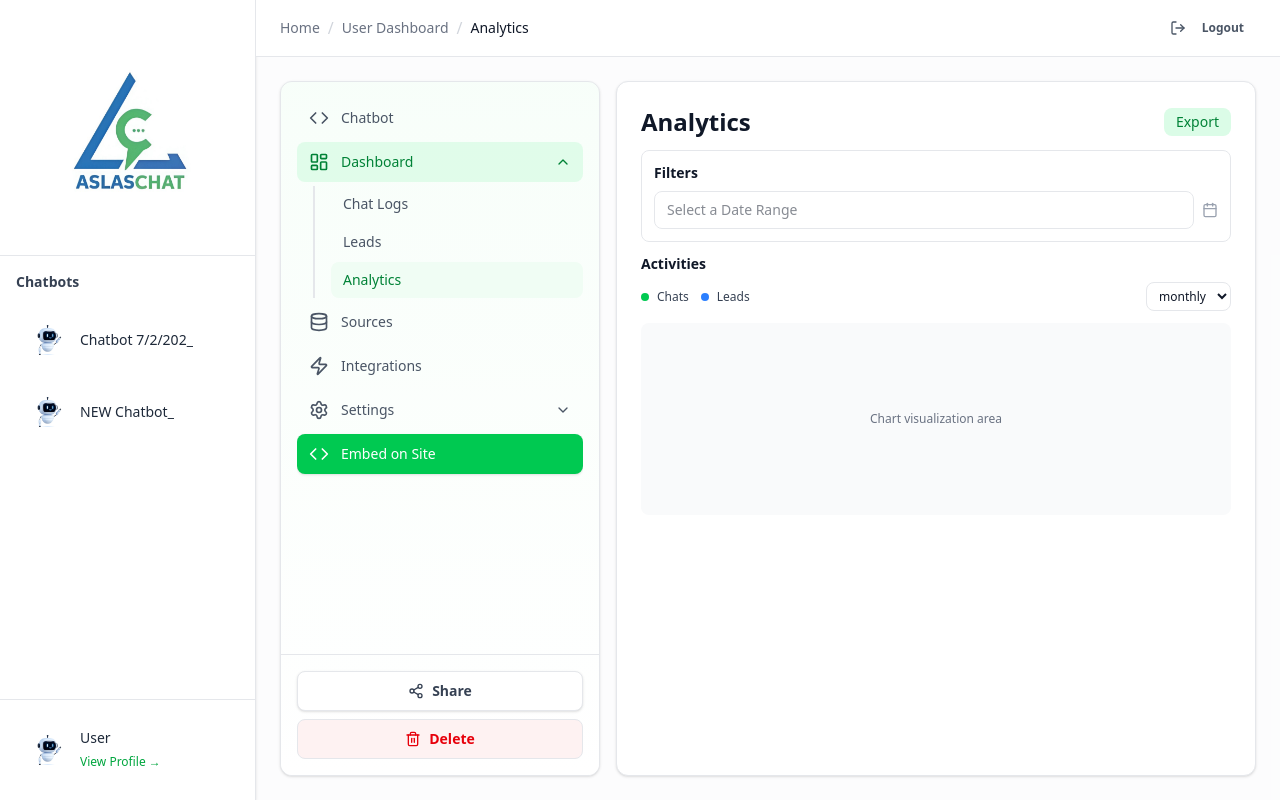
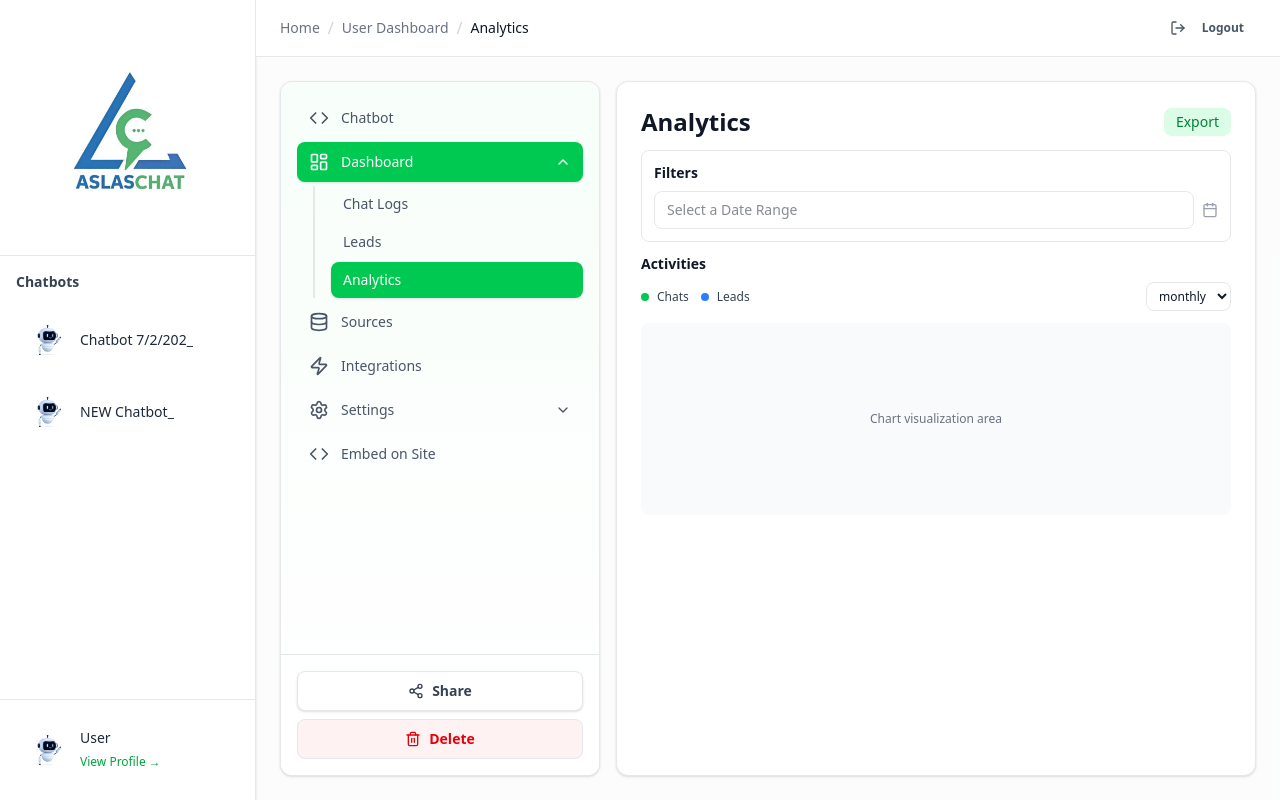
Before and after one commit to Anas-Altaf/Aslase-Chat, a Next.js app: page /user-dashboard/analytics in a window 1280 px wide. Both pictures are taken after a click on the button "Dashboard". Built offline with nearby package versions, Linux system fonts and the light colour scheme; no server answers.

Commit message:
Fixed Menubar

```diff
--- a/components/user-dashboard/menubar.tsx
+++ b/components/user-dashboard/menubar.tsx
@@ -3,7 +3,16 @@
 import { useState } from 'react';
 import Link from 'next/link';
 import { usePathname } from 'next/navigation';
-import { ChevronDown, Share2, Trash2, LayoutDashboard, Database, Settings, Code, Zap } from 'lucide-react';
+import {
+  ChevronDown,
+  Share2,
+  Trash2,
+  LayoutDashboard,
+  Database,
+  Settings,
+  Code,
+  Zap
+} from 'lucide-react';
 import { Button } from '@/components/ui/button';
 import { Separator } from '@/components/ui/separator';
 import { ScrollArea } from '@/components/ui/scroll-area';
@@ -15,6 +24,10 @@ interface MenuItem {
   href?: string;
   submenu?: { label: string; href: string }[];
 }
+
+// Full active glow (same as Embed on Site)
+const activeClass =
+  "bg-green-500 text-white shadow-sm hover:bg-green-600";
 
 export default function Menubar() {
   const [expandedMenu, setExpandedMenu] = useState<string | null>(null);
@@ -93,8 +106,8 @@ export default function Menubar() {
                   className={cn(
                     "w-full flex items-center justify-between px-3 py-2.5 rounded-lg transition-all duration-150",
                     isParentActive(item)
-                      ? 'bg-green-100/80 text-green-700'
-                      : 'text-gray-600 hover:bg-gray-100/80'
+                      ? activeClass
+                      : "text-gray-600 hover:bg-gray-100/80"
                   )}
                 >
                   <div className="flex items-center gap-3">
@@ -104,7 +117,7 @@ export default function Menubar() {
                   <ChevronDown
                     className={cn(
                       "w-4 h-4 transition-transform duration-200",
-                      expandedMenu === item.label ? 'rotate-180' : ''
+                      expandedMenu === item.label ? "rotate-180" : ""
                     )}
                   />
                 </button>
@@ -113,11 +126,9 @@ export default function Menubar() {
                   href={item.href!}
                   className={cn(
                     "w-full flex items-center justify-between px-3 py-2.5 rounded-lg transition-all duration-150",
-                    item.label === 'Embed on Site'
-                      ? 'bg-green-500 text-white hover:bg-green-600 shadow-sm'
-                      : isActive(item.href)
-                        ? 'bg-green-100/80 text-green-700'
-                        : 'text-gray-600 hover:bg-gray-100/80'
+                    isActive(item.href)
+                      ? activeClass
+                      : "text-gray-600 hover:bg-gray-100/80"
                   )}
                 >
                   <div className="flex items-center gap-3">
@@ -136,9 +147,10 @@ export default function Menubar() {
                       href={subitem.href}
                       className={cn(
                         "w-full text-left px-3 py-2 text-sm rounded-lg transition-all duration-150 block",
-                        pathname === subitem.href
-                          ? 'text-green-700 bg-green-50 font-medium'
-                          : 'text-gray-600 hover:text-green-700 hover:bg-green-50/50'
+                        pathname.startsWith(subitem.href)
+                          ? activeClass
+                          : "text-gray-600 hover:text-green-700 hover:bg-green-50/50"
+
                       )}
                     >
                       {subitem.label}
@@ -153,7 +165,6 @@ export default function Menubar() {
 
       <Separator />
 
-      {/* Share and Delete Buttons */}
       <div className="p-4 space-y-2">
         <Button variant="outline" className="w-full">
           <Share2 className="w-4 h-4" />
```
